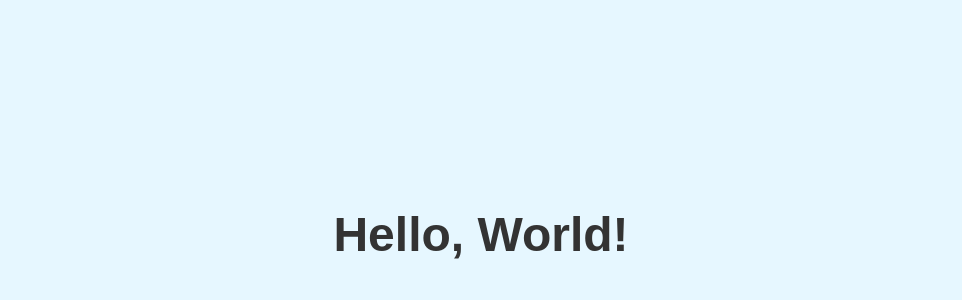
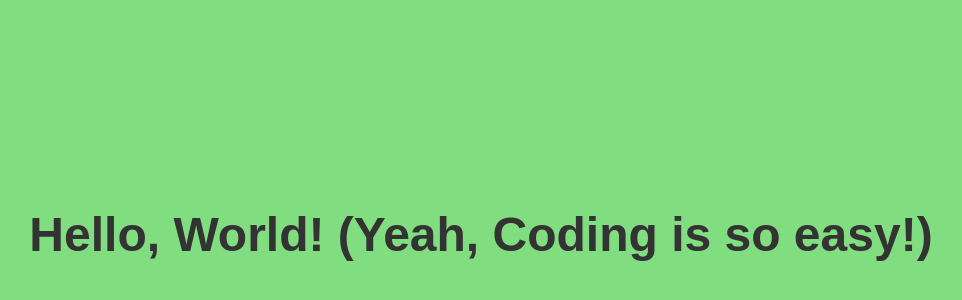
Before and after one commit to jay-patel21/ops-stack-2, a website: page public/index.html in a window 1280 px wide. Shown: the part 166-466 px from the top of the page, without its empty margins (159-1121 px from the left). Drawn offline with Linux system fonts and the light colour scheme.

Commit message:
git push

```diff
--- a/index.js
+++ b/index.js
@@ -1,6 +1,7 @@
 const express = require('express');
 const app = express();
 const port = 3000;
+const path = require('path');
 
 app.get('/', (req, res) => {
   res.sendFile(path.join(__dirname, 'public', 'index.html'));
--- a/public/index.html
+++ b/public/index.html
@@ -6,7 +6,8 @@
   <title>Hello World</title>
   <style>
     body {
-      background-color: #e6f7ff; /* light blue */
+      /* background-color: #a8dbf3;  */
+      background-color: rgb(128, 221, 128);
       color: #333; /* dark grey */
       font-family: Arial, sans-serif;
       margin: 0;
@@ -23,6 +24,6 @@
   </style>
 </head>
 <body>
-  <h1>Hello, World!</h1>
+  <h1>Hello, World! (Yeah, Coding is so easy!)</h1>
 </body>
 </html>
```
